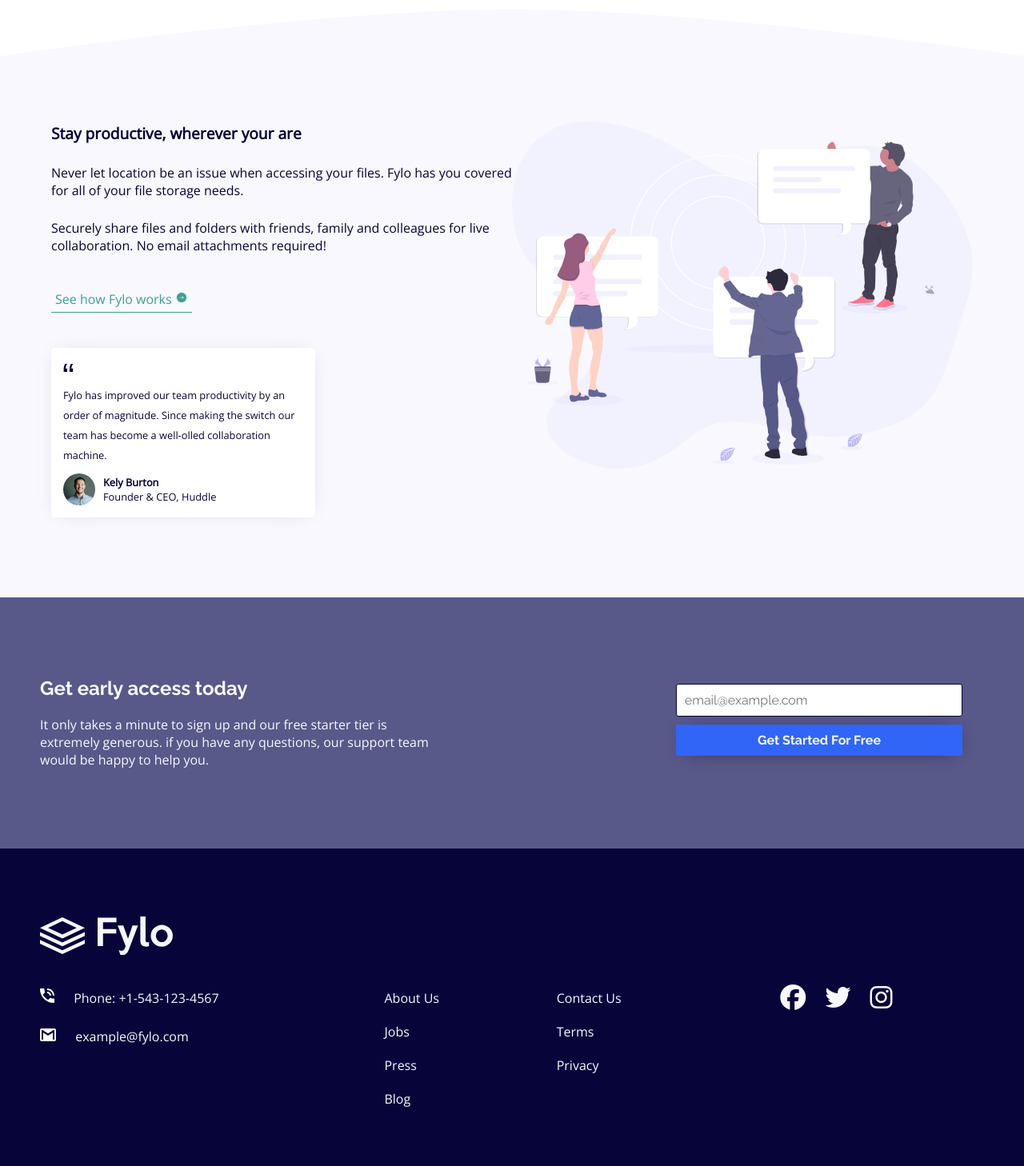
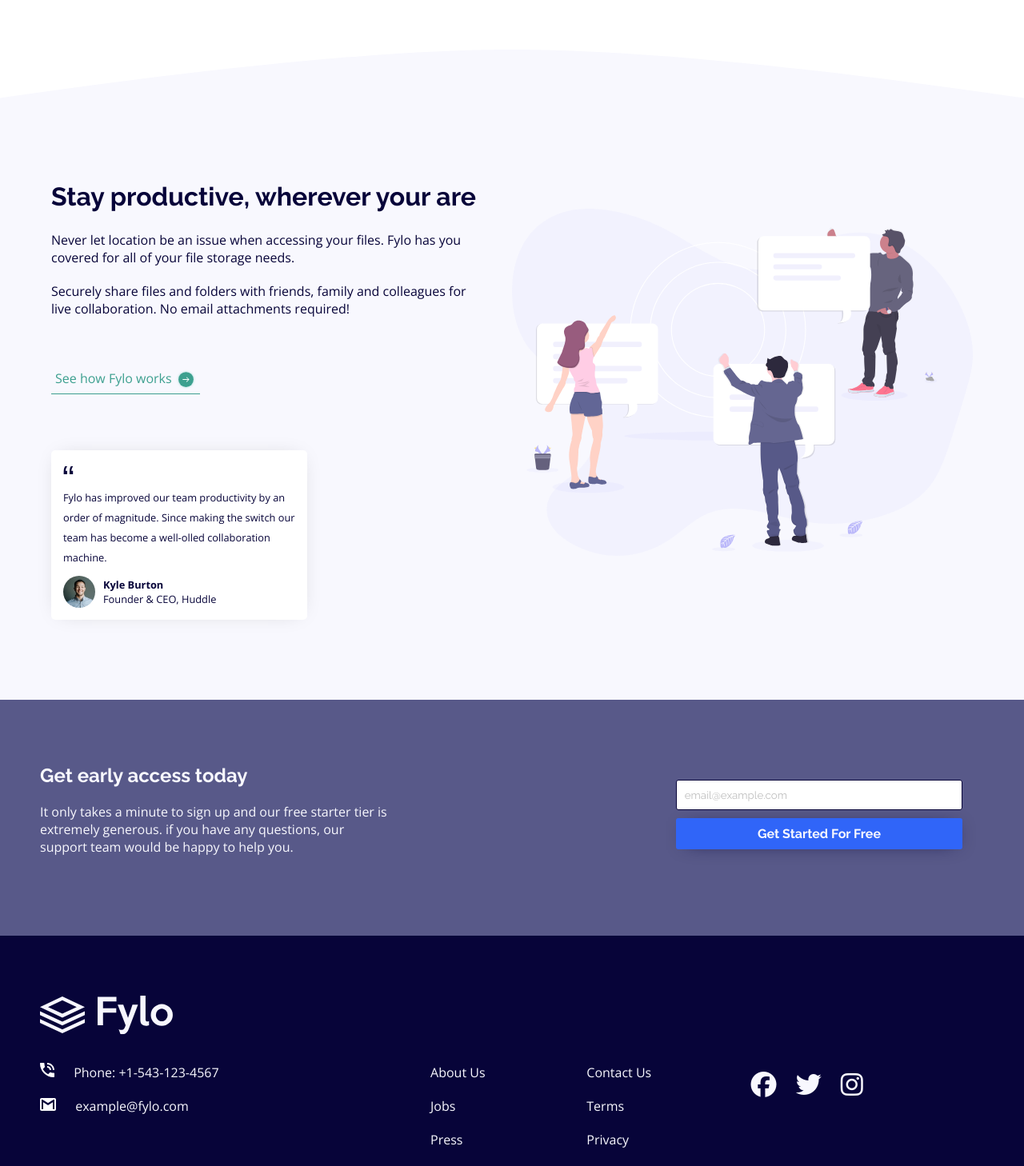
Before and after one commit to jemc300x/fylo-landing-page-svelte, a Svelte app: page / in a window 1280 px wide. Shown: the part 660-2118 px from the top of the page at 80% size. Built offline with nearby package versions, Linux system fonts and the light colour scheme.

Commit message:
updated styles

```diff
--- a/public/global.css
+++ b/public/global.css
@@ -1,3 +1,9 @@
+*{
+  margin: 0;
+  padding: 0;
+  box-sizing: border-box;
+}
+
 html, body {
 	position: relative;
 	width: 100%;
--- a/public/index.html
+++ b/public/index.html
@@ -6,7 +6,7 @@
 
   <title>Fylo - Svelte</title>
 
-  <link href="https://fonts.googleapis.com/css2?family=Open+Sans&display=swap" rel="stylesheet">
+  <link href="https://fonts.googleapis.com/css2?family=Open+Sans:wght@400;700&display=swap" rel="stylesheet">
   <link href="https://fonts.googleapis.com/css2?family=Raleway:wght@400;700&display=swap" rel="stylesheet">
   <script src="https://kit.fontawesome.com/172e7c409f.js" crossorigin="anonymous"></script>
 
--- a/src/components/Card.svelte
+++ b/src/components/Card.svelte
@@ -7,8 +7,7 @@
 
 <style>
   .card{
-    max-width: 300px;
-    width: 70%;
+    max-width: 320px;
     border-radius: 5px;
     box-shadow: 0px 0px 25px -12px var(--Light-Gray);
     margin: 0 auto;
@@ -25,6 +24,7 @@
     margin: 0px;
     font-size: 0.8rem;
     line-height: 25px;
+    text-align: start;
   }
 
   .card-footer {
--- a/src/components/Curve.svelte
+++ b/src/components/Curve.svelte
@@ -3,7 +3,7 @@
     background-image: url(/assets/img/bg-curve-mobile.svg);
     background-size: cover;
     background-position: center;
-    height: 125px;
+    height: 115px;
   }
 
   @media(min-width: 768px) {
--- a/src/components/Footer.svelte
+++ b/src/components/Footer.svelte
@@ -4,10 +4,7 @@
 
 <style>
   .footer{
-    padding-top: 80px;
-    padding-left: 50px;
-    padding-right: 50px;
-    padding-bottom: 50px;
+    padding: 80px 50px 50px 50px;
     background-color: var(--Very-Dark-Blue);
     color: var(--Light-Grayish-Blue);
     display: flex;
@@ -28,12 +25,16 @@
     color: var(--Light-Grayish-Blue);
   }
 
+  .column1, .column2, .column3, .column4 {
+    padding-bottom: 25px;
+  }
+
   .column1 svg {
-    padding-bottom: 20px;
+    margin-bottom: 30px;
   }
 
   .column1 p {
-    padding-bottom: 10px;
+    padding-bottom: 20px;
   }
 
   .column1 p span {
@@ -57,9 +58,9 @@
     }
 
     .column1 {
-      flex: 40%;
+      flex: 50%;
       padding: 0;
-      margin-top: -75px;
+      margin-top: -85px;
     }
     .column2 {
       flex: 20%;
@@ -68,8 +69,8 @@
       flex: 20%;
     }
     .column4 {
-      flex: 25%;
-      text-align: center;
+      flex: 30%;
+      text-align: start;
       padding-right: 50px;
     }
   }
--- a/src/components/Newsletter.svelte
+++ b/src/components/Newsletter.svelte
@@ -19,14 +19,22 @@
     margin-bottom: 20px;
   }
 
+  .newsletter form {
+    width: 100%;
+  }
+
   .newsletter input {
     width: 70%;
     border-radius: 3px;
     padding: 10px;
     border: 1px solid var(--Very-Dark-Blue);
     font-family: var(--font-family);
+    margin-bottom: 10px;
+    font-size: 13.3333px;
+  }
+
+  ::placeholder {
     color: var(--Light-Gray);
-    margin-bottom: 10px;
   }
 
   .newsletter button {
@@ -59,7 +67,7 @@
     }
 
     .newsletter div p {
-      max-width: 500px;
+      max-width: 540px;
     }
 
     .newsletter form {
--- a/src/components/Section.svelte
+++ b/src/components/Section.svelte
@@ -7,8 +7,7 @@
   .section{
     display: flex;
     flex-direction: column;
-    padding: 0px 5%;
-    padding-bottom: 90px;
+    padding: 30px 5% 90px;
   }
 
   .section-illustration {
@@ -29,6 +28,7 @@
       flex-direction: row-reverse;
       max-width: var(--desktop-width);
       margin: 0px auto;
+      padding-top: 50px;
       padding-bottom: 100px;
       align-items: center;
     }
--- a/src/pages/Home.svelte
+++ b/src/pages/Home.svelte
@@ -40,21 +40,21 @@
   h2 {
     margin-bottom: 25px;
     font-size: 1.2rem;
+    font-family: var(--font-family)
   }
 
   p {
-    margin-bottom: 25px;
-    padding: 0 2%;
+    margin-bottom: 20px;
   }
 
   input {
     width: 90%;
+    padding: 10px;
+    font-family: var(--font-family);
     border-radius: 3px;
-    padding: 10px;
     border: 1px solid var(--Very-Dark-Blue);
-    font-family: var(--font-family);
-    color: var(--Light-Gray);
     margin-bottom: 10px;
+    font-size: 13.3333px;
   }
 
   button {
@@ -74,12 +74,18 @@
     padding-bottom: 50px;
   }
 
+  .section-details-call-to-action img{
+    width: 25px;
+    margin-left: 5px;
+  }
+
   a {
     color: var(--Moderate-Cyan);
     text-decoration: none;
-    border-bottom: 1px solid;
+    border-bottom: 1.5px solid;
     padding: 5px;
-    margin: 20px 0 20px 0;
+    margin: 20px 0;
+    display: inline-flex;
   }
 
   .text-aling-start {
@@ -92,8 +98,13 @@
       font-family: var(--font-family);
     }
 
+    h2 {
+      font-size: 2rem;
+    }
+
     p {
       padding: 0;
+      max-width: 540px;
     }
 
     input {
@@ -131,11 +142,11 @@
     <p class='text-aling-start'>Never let location be an issue when accessing your files. Fylo has you covered for all of your file storage needs.</p>
     <p class='text-aling-start'>Securely share files and folders with friends, family and colleagues for live collaboration. No email attachments required!</p>
     <div class="section-details-call-to-action">
-      <a href="/">See how Fylo works <span><img src='/assets/img/icon-arrow.svg' alt="Icon Arrow" /></span></a>
+      <a href="/">See how Fylo works <img src='/assets/img/icon-arrow.svg' alt="Icon Arrow" /></a>
     </div>
     <Card
       avatar='/assets/img/avatar-testimonial.jpg'
-      userName='Kely Burton'
+      userName='Kyle Burton'
       userDetails='Founder & CEO, Huddle'
       content='Fylo has improved our team productivity by an order of magnitude. Since making the switch our team has become a well-olled collaboration machine.'
     />
```
